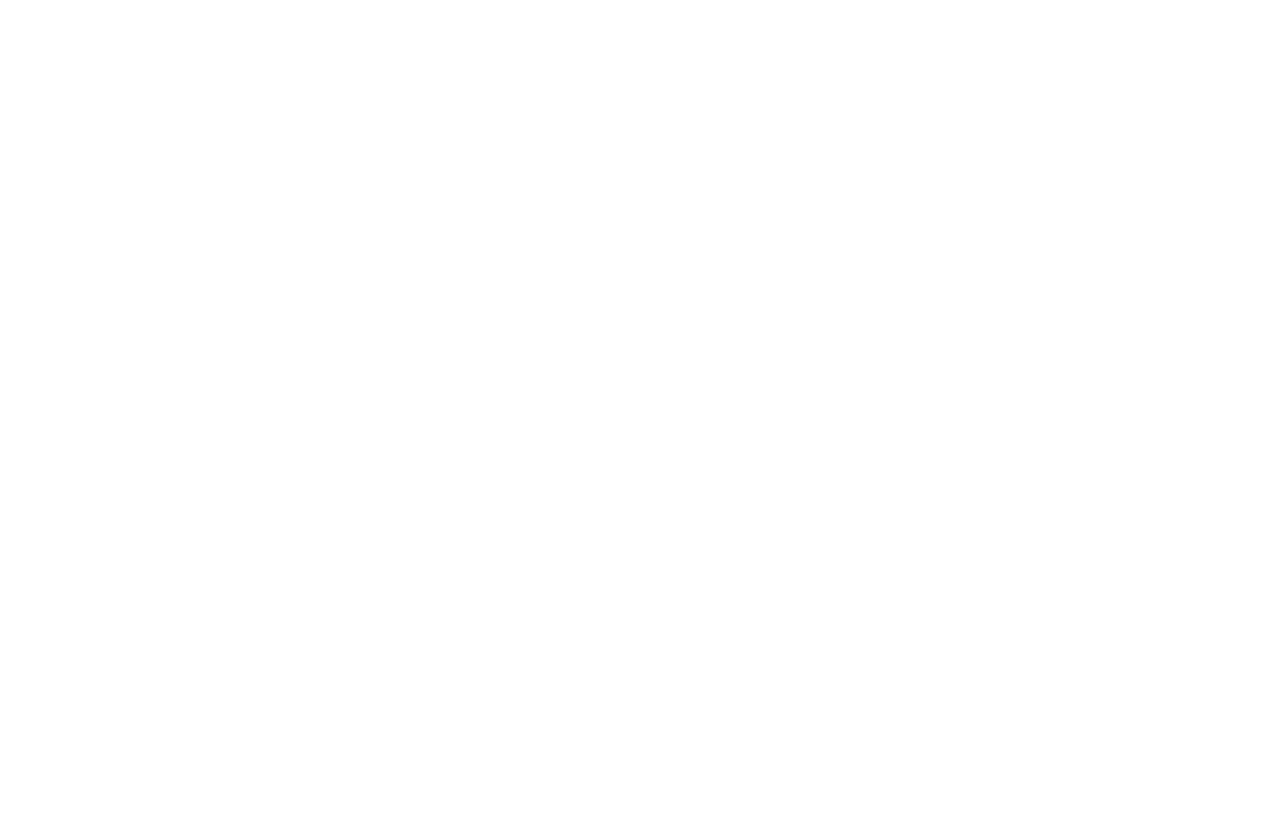
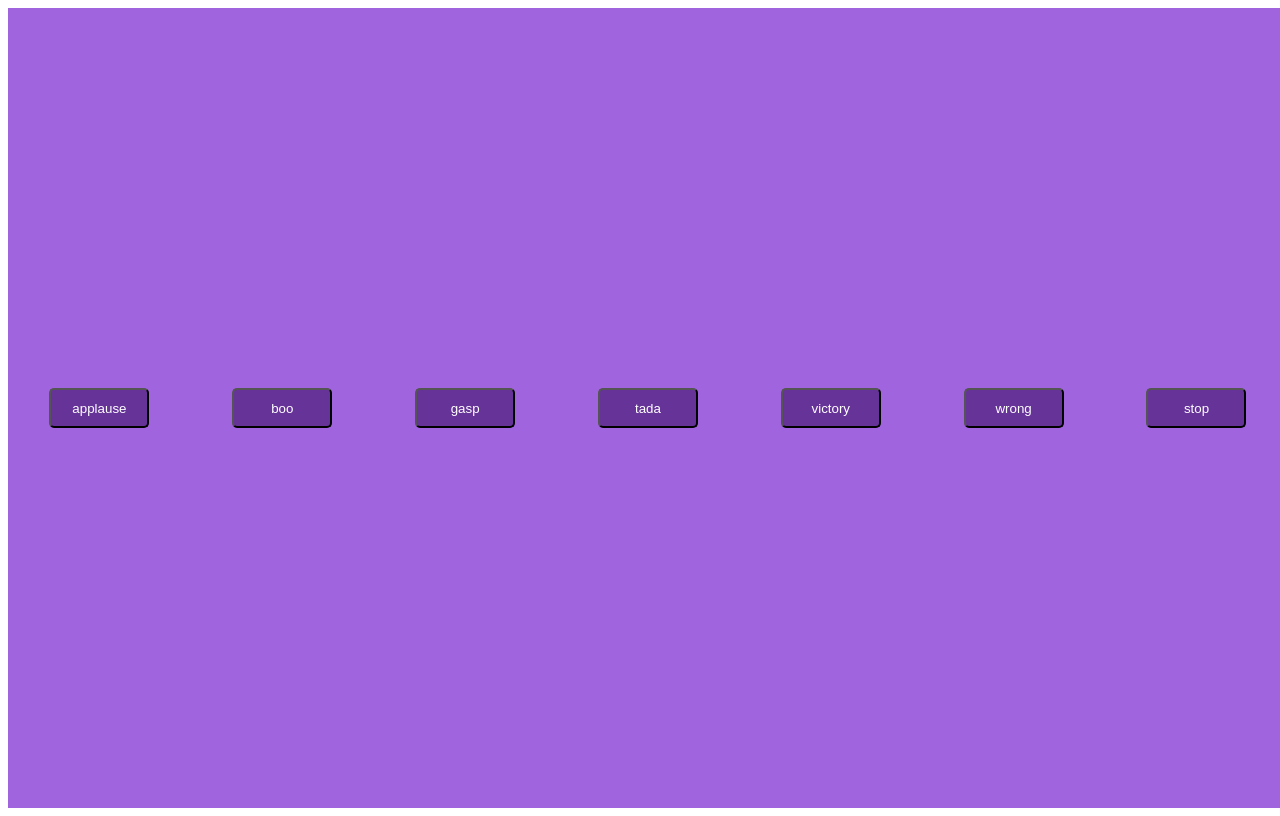
Before and after one commit to acciojob/Soundbar-Faizurcse, a website: page main.html in a window 1280 px wide. Drawn offline with Linux system fonts and the light colour scheme.

Commit message:
created a submission

```diff
--- a/main.html
+++ b/main.html
@@ -1,16 +1,34 @@
 <!DOCTYPE html>
-
 <html>
-
 <head>
 	<link rel="stylesheet" href="styles.css">
 </head>
-
 <body>
 	<!-- the entire body must be written by student -->
+	 <section id="buttons">
+		 <input  class="btn" id="bt-n" type="button" value="applause" onclick="play()">
+         <audio  id="audio" src="https://interactive-examples.mdn.mozilla.net/media/cc0-audio/t-rex-roar.mp3"></audio>
+
+		 <input class="btn" id="bt-n" type="button" value="boo" onclick="play()">
+         <audio id="audio" src="https://interactive-examples.mdn.mozilla.net/media/cc0-audio/t-rex-roar.mp3"></audio>
+
+		 <input class="btn" id="bt-n" type="button" value="gasp" onclick="play()">
+         <audio id="audio" src="https://interactive-examples.mdn.mozilla.net/media/cc0-audio/t-rex-roar.mp3"></audio>
+
+		 <input class="btn" id="bt-n" type="button" value="tada" onclick="play()">
+         <audio id="audio" src="https://interactive-examples.mdn.mozilla.net/media/cc0-audio/t-rex-roar.mp3"></audio>
+
+		 <input class="btn" id="bt-n" type="button" value="victory" onclick="play()">
+         <audio id="audio" src="https://interactive-examples.mdn.mozilla.net/media/cc0-audio/t-rex-roar.mp3"></audio>
+
+		<input class="btn" id="bt-n" type="button" value="wrong" onclick="play()">
+         <audio id="audio" src="https://interactive-examples.mdn.mozilla.net/media/cc0-audio/t-rex-roar.mp3"></audio>
+
+		<input class="stop" id="bt-n" type="button" value="stop" onclick="stop()">
+         <audio id="audio" src="https://interactive-examples.mdn.mozilla.net/media/cc0-audio/t-rex-roar.mp3"></audio>
+
+	</section>
     <script type="text/javascript" src="./script.js">
 </script>
-
 </body>
-
 </html>
--- a/script.js
+++ b/script.js
@@ -1 +1,11 @@
 //your JS code here. If required.
+function play() {
+    var audio = document.getElementById("audio");
+    audio.play();
+  }
+
+function stop() {
+  var audio = document.getElementById("audio");
+  audio.pause();
+  audio.currentTime = 0;
+}
--- a/styles.css
+++ b/styles.css
@@ -1 +1,22 @@
 /*  your css code here. If applicable */
+/*  your css code here. If applicable */
+#buttons{
+    background-color: rgb(161,100,223);
+    display: flex;
+    justify-content: space-around;
+    text-align: center;
+    align-items: center;
+    width: 100vw;
+    height: 100vh;
+    position: relative;
+}
+.btn,.stop{
+    width: 100px;
+    height: 40px;
+    justify-content:;
+    background-color: rgb(102,51,153);
+    border-radius: 5px;
+    color: white;
+    box-shadow: none;
+
+}
```
